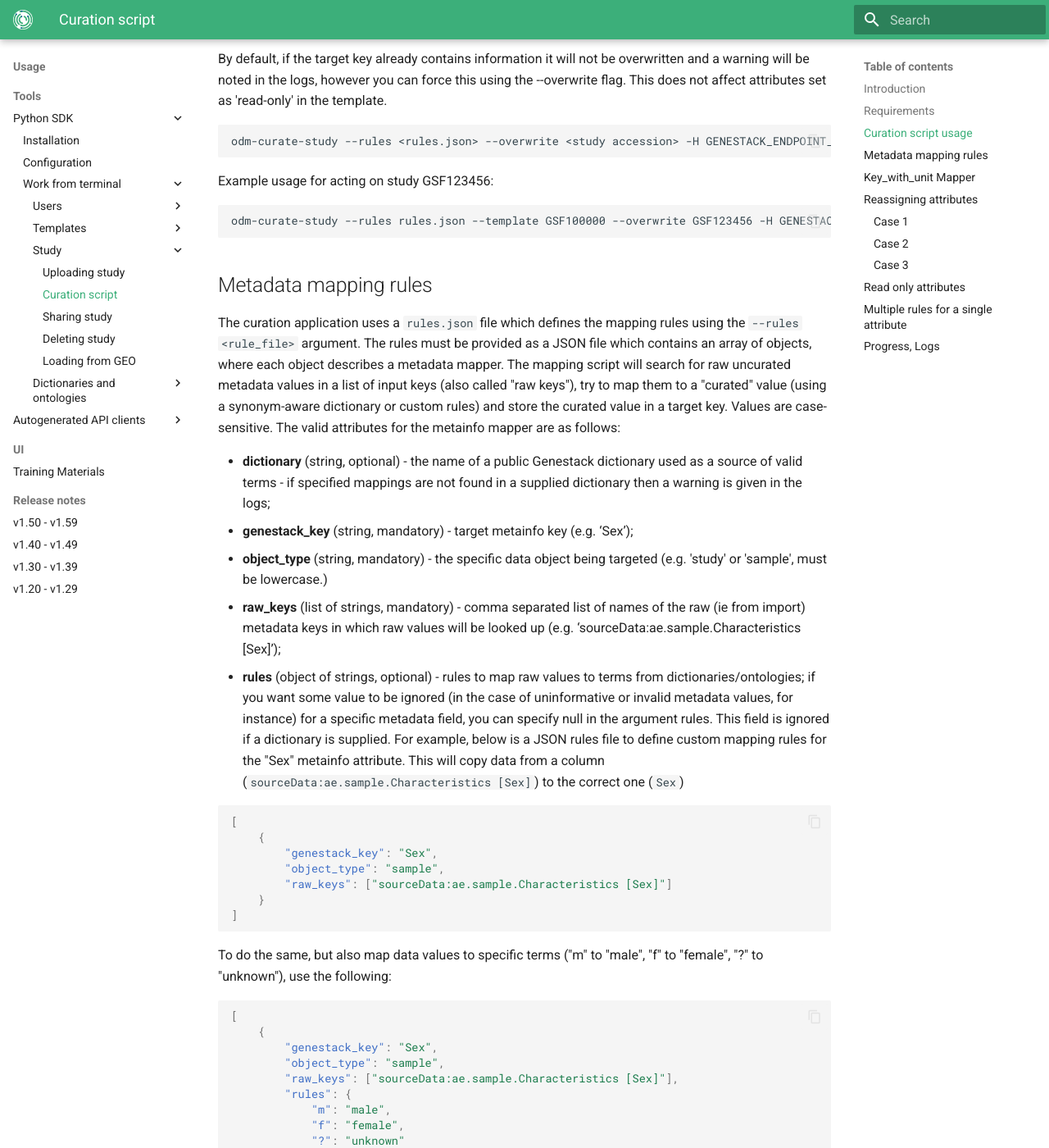
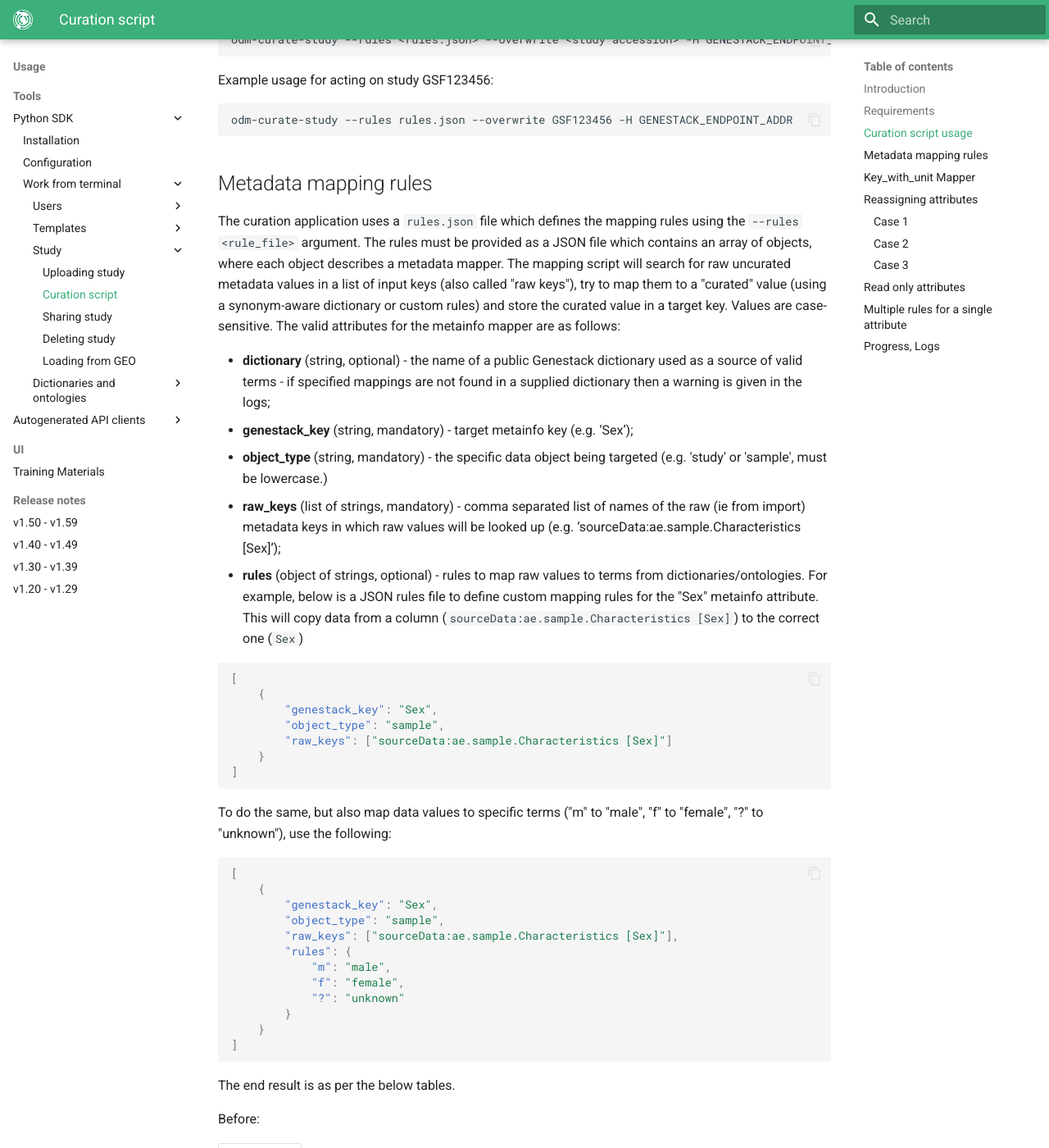
Before and after one commit to genestack/admin-docs, an MkDocs documentation site: the page built from docs/usage/tools/odm-sdk/terminal/study/curation-script.md, in a window 1280 px wide and 1400 px high, scrolled down 1347 px. Shown: the whole window at 82% size. Built offline with MkDocs 1.6.1 and Material for MkDocs 9.7.7, drawn with Linux system fonts in a browser that asks for light colours; the version menu is left out; some of the changed text lies outside the part shown.

Commit message:
ODM-5456: actualise curation script doc

````diff
--- a/docs/usage/tools/odm-sdk/terminal/study/curation-script.md
+++ b/docs/usage/tools/odm-sdk/terminal/study/curation-script.md
@@ -34,13 +34,6 @@
 odm-curate-study --rules rules.json GSF000100 GSF000200 -H GENESTACK_ENDPOINT_ADDR
 ```
 
-You can specify a template for the curation with the --template parameter. If not specified the default template for the
-organisation is used.
-
-```bash
-odm-curate-study --rules <rules.json> <study accession(s)> --template <template accession> -H GENESTACK_ENDPOINT_ADDR
-```
-
 If the template specified for the curation differs from the template already associated with the study then the study is
 not curated and a warning is given in the logs.
 To explore the full list of supported arguments use the following command:
@@ -67,7 +60,7 @@
 Example usage for acting on study GSF123456:
 
 ```bash
-odm-curate-study --rules rules.json --template GSF100000 --overwrite GSF123456 -H GENESTACK_ENDPOINT_ADDR
+odm-curate-study --rules rules.json --overwrite GSF123456 -H GENESTACK_ENDPOINT_ADDR
 ```
 
 ## Metadata mapping rules
@@ -87,12 +80,9 @@
     lowercase.)
 - <b>raw_keys</b> (list of strings, mandatory) - comma separated list of names of the raw (ie from import) metadata
     keys in which raw values will be looked up (e.g. ‘sourceData:ae.sample.Characteristics [Sex]’);
-- <b>rules</b> (object of strings, optional) - rules to map raw values to terms from dictionaries/ontologies; if you
-    want some value to be ignored (in the case of uninformative or invalid metadata values, for instance) for a specific
-    metadata field, you can specify null in the argument rules. This field is ignored if a dictionary is supplied.
+- <b>rules</b> (object of strings, optional) - rules to map raw values to terms from dictionaries/ontologies.
     For example, below is a JSON rules file to define custom mapping rules for the "Sex" metainfo attribute. This will
-    copy
-    data from a column (`sourceData:ae.sample.Characteristics [Sex]`) to the correct one (`Sex`)
+    copy data from a column (`sourceData:ae.sample.Characteristics [Sex]`) to the correct one (`Sex`)
 
 ```json
 [
@@ -140,8 +130,8 @@
 | female  |
 | unknown |
 
-Finally, a dictionary can be supplied in the rules. If the original value matches to one of the term's synonyms it will
-be replaced with the preferred term. The mapping rules will be ignored if a dictionary is supplied for the field.
+Finally, a dictionary can be supplied in the rules. If the value (first mapped by rules) matches to one of the term's
+synonyms it will be replaced with the preferred term.
 
 ```json
 [
@@ -501,17 +491,15 @@
 
 ## Read only attributes
 
-Attributes set as read only in the template associated with the study cannot be curated, and a warning is produced in
+Attributes set as read only in the template associated with the study cannot be curated, and a warning is displayed in
 the logs. The `overwrite` flag does not affect this behaviour.
 
 ## Multiple rules for a single attribute
 
-If multiple rules for the same attribute are found, the attribute’s curation is skipped. The warning message is
-displayed in the logs:
+If multiple rules for the same attribute are found the warning message is displayed in the logs:
 
 ```text
-We detected multiple, potentially conflicting substitution rules for attribute(s) X, Y that involve changing the
-attribute(s) title and/or values. The attribute(s) is(are) skipped and please check your rules.
+Multiple curation rules were detected for the attribute X.
 ```
 
 [//]: # "This block is currently not supported, see ODM-9665 for the details"
````
Also changed, not shown: docs/usage/tools/odm-sdk/terminal/study/curation-script/logs.png, docs/usage/tools/odm-sdk/terminal/study/curation-script/taskmanager.png.
